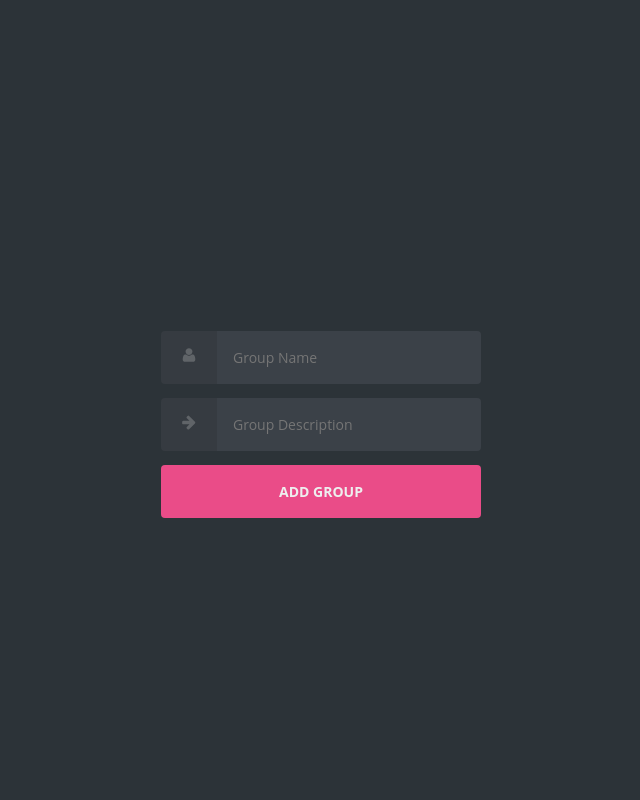
After one commit to ujjusinghania/Dispatch, a Flask app: page /home/friendgroups/addfriendgroup in a window 1280 px wide. The commit adds this page. Shown: the whole page, without its empty margins (319-959 px from the left). Run offline with Flask 2, Linux system fonts and the light colour scheme.

Commit message:
Started working on addFriendGroup feature

```diff
--- a/Dispatch App/main.py
+++ b/Dispatch App/main.py
@@ -9,9 +9,9 @@ import os
 
 # Configure MySQL
 conn = pymysql.connect(host='localhost',
-                      port= int(os.environ['DB_PORT']), #get the port from an env var
+                      port= 3306, #int(os.environ['DB_PORT']), #get the port from an env var
                       user='root',
-                      password= os.environ['DB_PASS'], #get the pswd from an env var
+                      password= 'root', #os.environ['DB_PASS'], #get the pswd from an env var
                       db='dispatch',
                       charset='latin1',
                       cursorclass=pymysql.cursors.DictCursor)
@@ -80,7 +80,7 @@ def logout():
 	session['username'] = ""
 	session['fname'] = ""
 	session['lname'] = ""
-	return redirect(url_for('login'))
+	return render_template('login.html', error="You have successfully logged out")
 
 def checkSess():
 	return (session['username'] == "" and session['fname'] == "" and session['lname'] == "")
@@ -111,8 +111,6 @@ def changepassAuth():
 	currpass = request.form['current_password']
 	newpass = request.form['new_password']
 	confirmpass = request.form['confirm_password']
-
-	print(currpass, newpass, confirmpass)
 
 	current_password_digest = md5(currpass)
 
@@ -212,6 +210,9 @@ def registerAuth():
 	return redirect(url_for('home'))
 	#return "Welcome Home!"
 
+@app.route('/home/friendgroups/addfriendgroup')
+def addFriendGroup():
+	return render_template('addfriendgroup.html')
 
 def md5(password):
 	# encode and hash password
--- a/Dispatch App/static/styles/textStyle.css
+++ b/Dispatch App/static/styles/textStyle.css
@@ -3,7 +3,7 @@ html *
    font-family: Helvetica !important;
 }
 
- p    {
+ p, span    {
         color: rgb(255, 255, 255);
         font-size: 2em;
         font-weight: 900;
--- /dev/null
+++ b/Dispatch App/templates/addfriendgroup.html
@@ -0,0 +1,67 @@
+<html>
+
+    <head>
+        <meta charset="UTF-8">
+        <title>Dispatch - Add New Friend Group</title>
+        <link rel="stylesheet" href="/static/styles/login_register.css" />
+    </head>
+
+    <body>
+
+          <body class="align">
+
+            <p class="text--center">{{error}}</p>
+
+            <div class="grid">
+
+              <form action="/loginAuth" method="POST" class="form login">
+
+                <div class="form__field">
+                  <label for="group_name">
+                    <svg class="icon">
+                      <use xmlns:xlink="http://www.w3.org/1999/xlink" xlink:href="#user"></use>
+                    </svg>
+                    <span class="hidden">Group Name</span>
+                  </label>
+                  <input id="group_name" type="text" name="group_name" class="form__input" placeholder="Group Name" required>
+                </div>
+
+                <div class="form__field">
+                  <label for="group_description">
+                    <svg class="icon">
+                      <use xmlns:xlink="http://www.w3.org/1999/xlink" xlink:href="#arrow-right"></use>
+                    </svg>
+                    <span class="hidden">Group Description</span>
+                  </label>
+                  <input id="group_description" type="text" name="group_description" class="form__input" placeholder="Group Description" required>
+                </div>
+
+                <div class="form__field">
+                  <input type="submit" value="Add Group">
+                </div>
+
+              </form>
+
+            </div>
+
+            <svg xmlns="http://www.w3.org/2000/svg" class="icons">
+              <symbol id="arrow-right" viewBox="0 0 1792 1792">
+                <path d="M1600 960q0 54-37 91l-651 651q-39 37-91 37-51 0-90-37l-75-75q-38-38-38-91t38-91l293-293H245q-52 0-84.5-37.5T128 1024V896q0-53 32.5-90.5T245 768h704L656 474q-38-36-38-90t38-90l75-75q38-38 90-38 53 0 91 38l651 651q37 35 37 90z"
+                />
+              </symbol>
+              <symbol id="lock" viewBox="0 0 1792 1792">
+                <path d="M640 768h512V576q0-106-75-181t-181-75-181 75-75 181v192zm832 96v576q0 40-28 68t-68 28H416q-40 0-68-28t-28-68V864q0-40 28-68t68-28h32V576q0-184 132-316t316-132 316 132 132 316v192h32q40 0 68 28t28 68z"
+                />
+              </symbol>
+              <symbol id="user" viewBox="0 0 1792 1792">
+                <path d="M1600 1405q0 120-73 189.5t-194 69.5H459q-121 0-194-69.5T192 1405q0-53 3.5-103.5t14-109T236 1084t43-97.5 62-81 85.5-53.5T538 832q9 0 42 21.5t74.5 48 108 48T896 971t133.5-21.5 108-48 74.5-48 42-21.5q61 0 111.5 20t85.5 53.5 62 81 43 97.5 26.5 108.5 14 109 3.5 103.5zm-320-893q0 159-112.5 271.5T896 896 624.5 783.5 512 512t112.5-271.5T896 128t271.5 112.5T1280 512z"
+                />
+              </symbol>
+            </svg>
+
+          </body>
+
+
+        </body>
+
+</html>
--- a/Dispatch App/templates/friendgroups.html
+++ b/Dispatch App/templates/friendgroups.html
@@ -8,7 +8,7 @@
 
 <body>
     <div class=content>
-        <p><font size='40em'>Your Groups, {{session["fname"]}} {{session["lname"]}}.</font></p><br/>
+        <span><font size='40em'>Your Groups, {{session["fname"]}} {{session["lname"]}}.</font></span><a href='/home/friendgroups/addfriendgroup' style="text-decoration:none;"><span style='float:right'>Add Group</span></a><br/>
         {% for group in groups%}
         <a href='/home/friendgroups/messages?groupSelected={{group.group_name}}' style="text-decoration:none;">
             <p>{{group.group_name}}</p>
```
Also changed, not shown: 1 other file.
